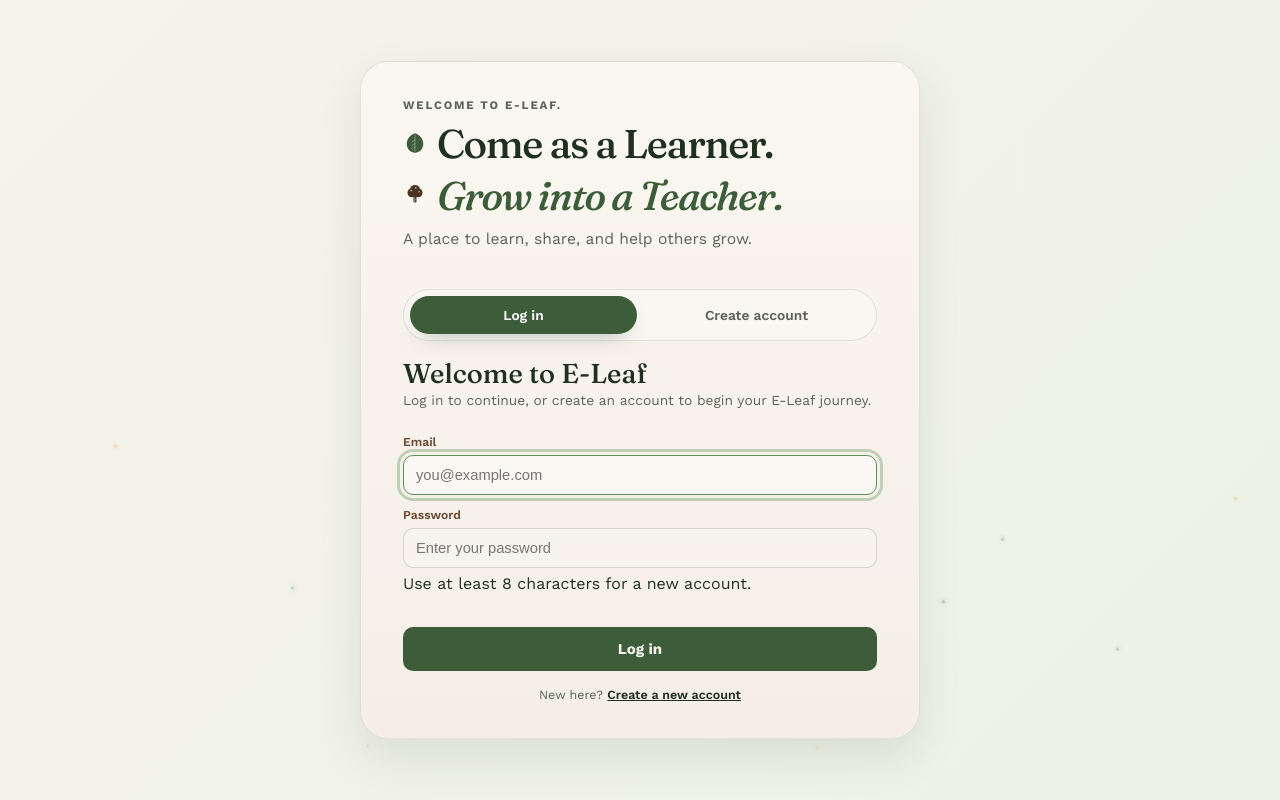
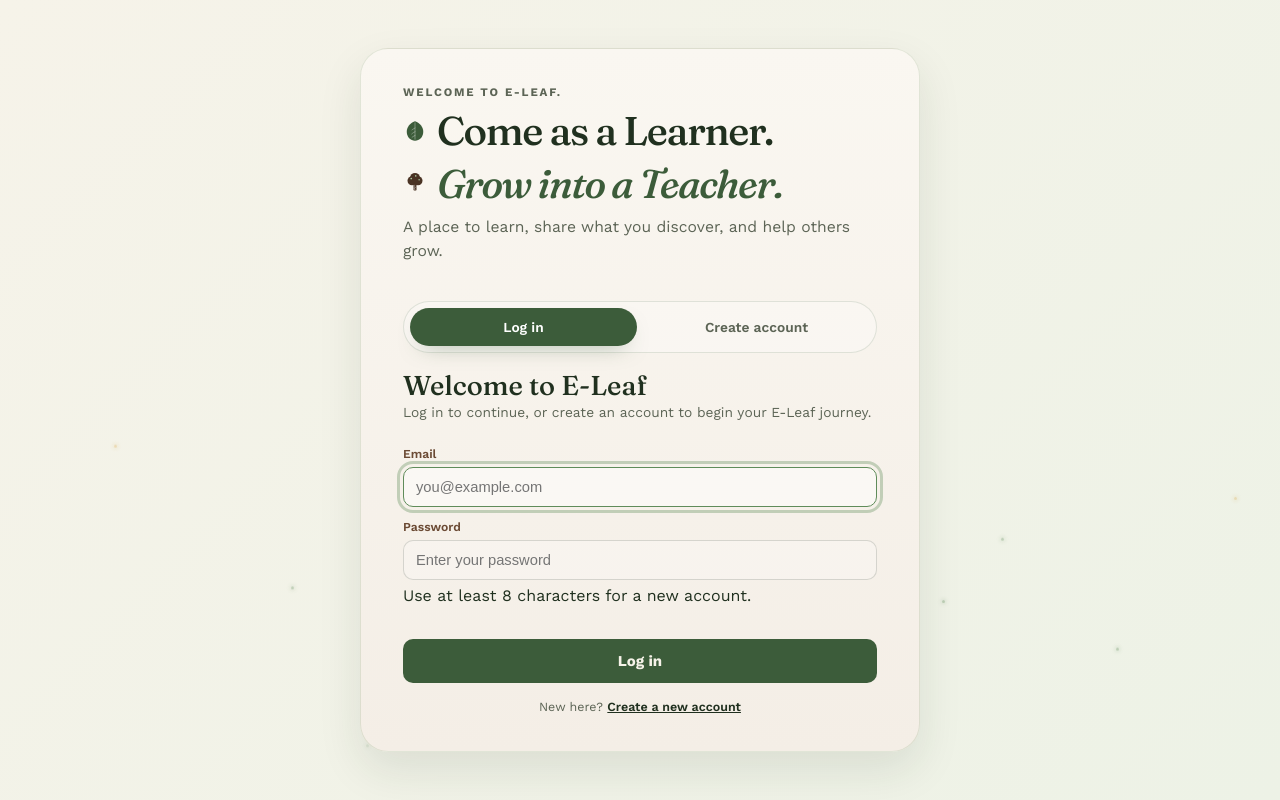
Before and after one commit to is-siddharth/E-Leaf, a website: page index.html in a window 1280 px wide. Drawn offline with nearby package versions, Linux system fonts and the light colour scheme.

Commit message:
Updated Home Philosophy

```diff
--- a/assets/js/app.js
+++ b/assets/js/app.js
@@ -423,6 +423,7 @@
     const treePill = $('treePill');
     const leafPill = $('leafPill');
     const homeSubText = $('homeSubText');
+    const homePhilosophyText = $('homePhilosophyText');
     const homeHintText = $('homeHintText');
     const homeScreen = $('screen-home');
     if(!tree) return;
@@ -440,6 +441,18 @@
         homeSubText.textContent = 'Learn, share, and discuss with others. Grow into a Teacher by helping others learn.';
       }
     }
+    if(homePhilosophyText){
+      if(unauthenticatedView){
+        homePhilosophyText.textContent = 'Every Tree begins as a Leaf. Learn first. Teach later.';
+      } else if(unlocked){
+        homePhilosophyText.textContent = 'Keep learning. Keep teaching. Keep growing.';
+      } else if(isFirstVisit){
+        homePhilosophyText.textContent = 'Your journey starts with learning, sharing, and helping others grow.';
+      } else {
+        homePhilosophyText.textContent = 'Keep learning, sharing, and helping others grow.';
+      }
+    }
+
     if(homeHintText){
       if(unauthenticatedView){
         homeHintText.textContent = 'Start with login or create an account. Your Tree path unlocks after you begin learning.';
--- a/index.html
+++ b/index.html
@@ -56,7 +56,7 @@
     <div class="eyebrow">Welcome to E-Leaf</div>
     <h1>Come as a Learner.<br>Grow into a Teacher.</h1>
     <p class="home-sub" id="homeSubText">Learn, share, and discuss with others. Grow into a Teacher by helping others learn.</p>
-    <p class="home-philosophy">Your journey starts with learning, sharing, and helping others grow.</p>
+    <p class="home-philosophy" id="homePhilosophyText">Your journey starts with learning, sharing, and helping others grow.</p>
   </div>
 
   <div class="orbs-row">
@@ -109,7 +109,7 @@
             <span class="journey-identity-row"><svg aria-hidden="true"><use href="#ic-leaf" xlink:href="#ic-leaf"/></svg><span>Come as a Learner.</span></span>
             <span class="journey-identity-row teacher"><svg aria-hidden="true"><use href="#ic-tree" xlink:href="#ic-tree"/></svg><em>Grow into a Teacher.</em></span>
           </h1>
-          <p class="panel-journey-copy">A place to learn, share, and help others grow.</p>
+          <p class="panel-journey-copy">A place to learn, share what you discover, and help others grow.</p>
         </div>
         <div class="mode-toggle" id="authModeToggle">
           <button id="modeLogin" class="active">Log in</button>
```
